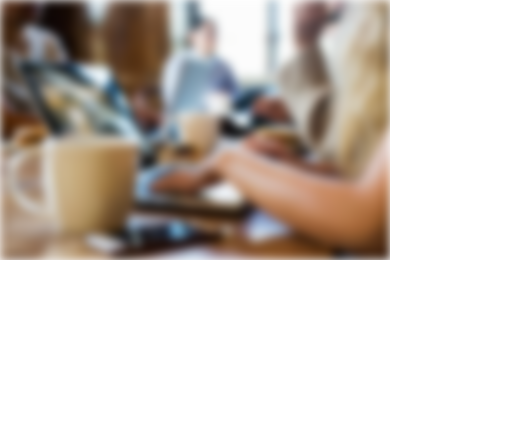
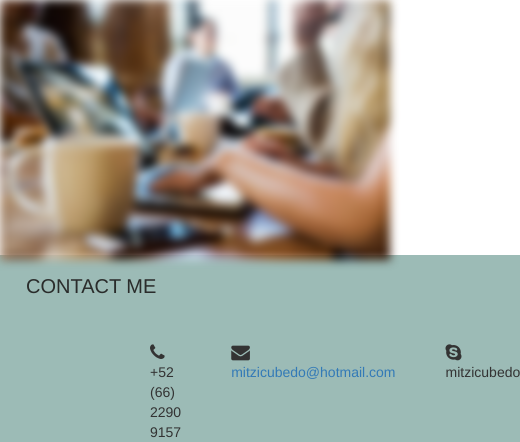
Before and after one commit to MitziCubedo/MyBio, a plain HTML site: page index.html in a window 390 px wide. Shown: the part 767-1209 px from the top of the page, 520 px wide, since content can reach past the window. Before the commit the page ends 1027 px from the top, so only its background shows below. Drawn offline with nearby package versions, Linux system fonts and the light colour scheme.

Commit message:
added contact info
simple 3 things: mail, telephone, Skype
missing responsiveness

```diff
--- a/css/sistemaArchivo.css
+++ b/css/sistemaArchivo.css
@@ -46,11 +46,40 @@ body{
 .centerIcon {
     vertical-align: middle;
 }
+.child{
+    display: table-cell;
+    padding-left: 100px;
+}
+.child-parent{
+    display: table;
+}
+.child-inner{
+    /* Decorative .. */
+    background-color: #cccccc;
+}
+.child:first-child .childinner {
+    margin-left: 200px;
+    margin-top: 70px;
+}
+.contact-me-container{
+    background-color: #9CBBB6;
+    margin-top: -10px;
+    height: 250px;
+    display: table;
+    width: 100%;
+}
 .headers{
     padding-top: 160px;
     font-size: 40px;
     color: #2A2C2B;
     padding-left: 20%;
+}
+.headers2{
+    font-size: 40px;
+    padding-top: 50px;
+    color: #2A2C2B;
+    margin-top: -10px;
+    padding-left: 10%;
 }
 .img{
     position: relative;
@@ -131,9 +160,26 @@ body{
     .carousel-inner{
         padding-top: 80px;
     }
+    .child{
+        padding-left: 50px;
+    }
+    .child:first-child .childinner {
+        margin-left: 100px;
+        margin-top: 35px;
+    }
+    .contact-me-container{
+        margin-top: -5px;
+        height: 125px;
+    }
     .headers{
         font-size: 20px;
         margin-top: -140px;
+    }
+    .headers2{
+        font-size: 20px;
+        padding-top: 25px;
+        margin-top: -5px;
+        padding-left: 5%;
     }
     .intro1{
         font-size: 50px;
--- a/index.html
+++ b/index.html
@@ -170,5 +170,23 @@
     </div>
     <!-- end of carousel-->
     <img src="images/working.jpg" class="img2" alt="Workspace Image Cap">
+    <div class = "contact-me-container">
+      <h1 class="headers2">CONTACT ME</h1>
+      <div class="child-parent">
+        <div class="child">
+          <div class="childinner">
+            <i class="fa fa-phone fa-lg"></i>   +52 (66) 2290 9157</div>
+          </div>
+          <div class="child">
+            <div class="childinner">
+              <i class="fa fa-envelope fa-lg"></i><a href="mailto:mitzicubedo@hotmail.com">   mitzicubedo@hotmail.com</a>
+            </div>
+          </div>
+          <div class="child">
+            <div class="childinner">
+              <i class="fa fa-skype fa-lg"></i>   mitzicubedo</div>
+            </div>
+          </div>
+        </div>
       </body>
       </html>
```
Lines whose indentation alone changed are shown as unchanged.
